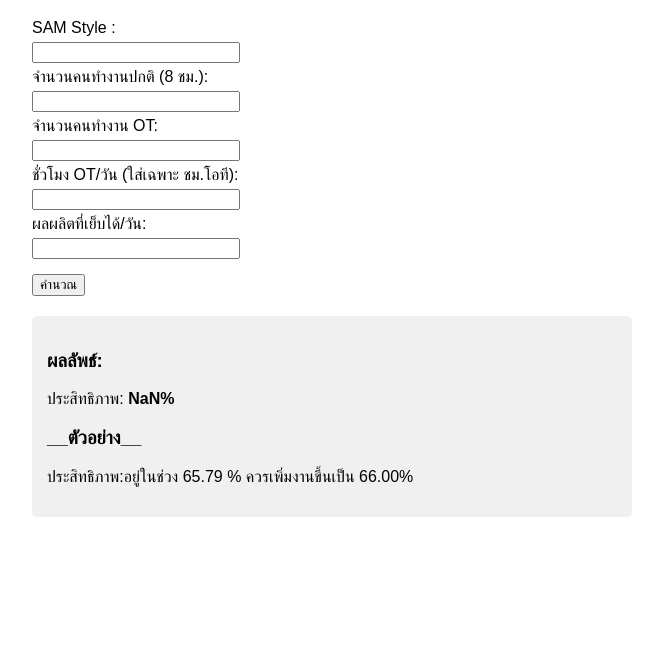
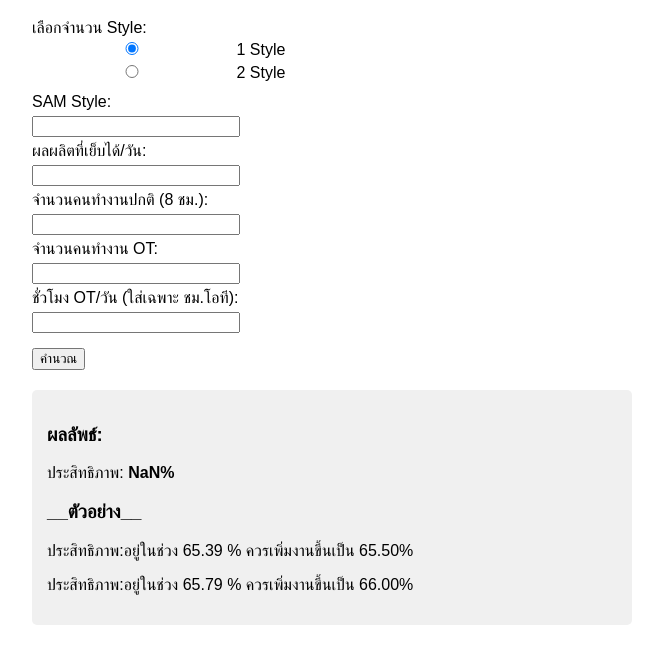
Before and after one commit to TuMCWN/EFF_prapakorn, a plain HTML site: page index.html in a window 1280 px wide. Both pictures are taken after a click on the button "คำนวณ". Shown: the part 89-752 px from the top of the page, without its empty margins (308-971 px from the left). Drawn offline with Linux system fonts and the light colour scheme.

Commit message:
index.html

```diff
--- a/index.html
+++ b/index.html
@@ -7,15 +7,45 @@
         .container { max-width: 600px; margin: auto; }
         input { margin: 5px 0; width: 200px; }
         .result { margin-top: 20px; padding: 15px; background: #f0f0f0; border-radius: 5px; }
+        .style-option { margin: 10px 0; }
     </style>
 </head>
 <body>
     <div class="container">
         <h1>คำนวณประสิทธิภาพรายวัน</h1>
         <form id="calcForm">
-            <label>SAM Style :</label><br>
-            <input type="number" step="0.01" id="sam" required><br>
+            <!-- เลือกจำนวน Style -->
+            <div class="style-option">
+                <label>เลือกจำนวน Style:</label><br>
+                <input type="radio" id="style1" name="styleOption" value="1" checked onclick="toggleStyleFields()"> 1 Style<br>
+                <input type="radio" id="style2" name="styleOption" value="2" onclick="toggleStyleFields()"> 2 Style<br>
+            </div>
 
+            <!-- ฟิลด์สำหรับ 1 Style -->
+            <div id="style1Fields">
+                <label>SAM Style:</label><br>
+                <input type="number" step="0.01" id="sam" required><br>
+
+                <label>ผลผลิตที่เย็บได้/วัน:</label><br>
+                <input type="number" id="actual" required><br>
+            </div>
+
+            <!-- ฟิลด์สำหรับ 2 Style -->
+            <div id="style2Fields" style="display: none;">
+                <label>SAM Style ที่ 1:</label><br>
+                <input type="number" step="0.01" id="sam1" required><br>
+
+                <label>SAM Style ที่ 2:</label><br>
+                <input type="number" step="0.01" id="sam2" required><br>
+
+                <label>ผลผลิตที่เย็บได้/วัน ที่ 1:</label><br>
+                <input type="number" id="actual1" required><br>
+
+                <label>ผลผลิตที่เย็บได้/วัน ที่ 2:</label><br>
+                <input type="number" id="actual2" required><br>
+            </div>
+
+            <!-- ฟิลด์ทั่วไป -->
             <label>จำนวนคนทำงานปกติ (8 ชม.):</label><br>
             <input type="number" id="normalPeople" required><br>
 
@@ -25,38 +55,65 @@
             <label>ชั่วโมง OT/วัน (ใส่เฉพาะ ชม.โอที):</label><br>
             <input type="number" id="otHours" required><br>
 
-            <label>ผลผลิตที่เย็บได้/วัน:</label><br>
-            <input type="number" id="actual" required><br>
-
+            <!-- ปุ่มคำนวณ -->
             <button type="button" onclick="calculate()" style="margin-top:10px;">คำนวณ</button>
         </form>
 
+        <!-- ผลลัพธ์ -->
         <div class="result" id="result"></div>
     </div>
 
     <script>
+        // ฟังก์ชันสำหรับสลับแสดงฟิลด์ตามจำนวน Style ที่เลือก
+        function toggleStyleFields() {
+            const style1Fields = document.getElementById('style1Fields');
+            const style2Fields = document.getElementById('style2Fields');
+            const style1Option = document.getElementById('style1').checked;
+
+            if (style1Option) {
+                style1Fields.style.display = 'block';
+                style2Fields.style.display = 'none';
+            } else {
+                style1Fields.style.display = 'none';
+                style2Fields.style.display = 'block';
+            }
+        }
+
+        // ฟังก์ชันคำนวณประสิทธิภาพ
         function calculate() {
-            const sam = parseFloat(document.getElementById('sam').value);
             const normalPeople = parseFloat(document.getElementById('normalPeople').value);
             const otPeople = parseFloat(document.getElementById('otPeople').value);
             const otHours = parseFloat(document.getElementById('otHours').value);
-            const actual = parseFloat(document.getElementById('actual').value);
 
             // คำนวณ Total Time (นาที)
             const totalTime = (normalPeople * 8 * 60) + (otPeople * otHours * 60);
 
-            // คำนวณ Expected Output
-            const expected = totalTime / sam;
+            let eff;
+            if (document.getElementById('style1').checked) {
+                // กรณี 1 Style
+                const sam = parseFloat(document.getElementById('sam').value);
+                const actual = parseFloat(document.getElementById('actual').value);
 
-            // คำนวณประสิทธิภาพ (%EFF)
-            const eff = (actual / expected) * 100;
+                const expected = totalTime / sam;
+                eff = (actual / expected) * 100;
+            } else {
+                // กรณี 2 Style
+                const sam1 = parseFloat(document.getElementById('sam1').value);
+                const sam2 = parseFloat(document.getElementById('sam2').value);
+                const actual1 = parseFloat(document.getElementById('actual1').value);
+                const actual2 = parseFloat(document.getElementById('actual2').value);
+
+                const totalOutput = (actual1 * sam1) + (actual2 * sam2);
+                eff = (totalOutput / totalTime) * 100;
+            }
 
             // แสดงผลลัพธ์
             document.getElementById('result').innerHTML = `
                 <h3>ผลลัพธ์:</h3>
                 <p>ประสิทธิภาพ: <strong>${eff.toFixed(2)}%</strong></p>
                 <h3>__ตัวอย่าง__</h3>
-                                <p>ประสิทธิภาพ:อยู่ในช่วง 65.79 % ควรเพิ่มงานขึ้นเป็น 66.00%</p>
+                <p>ประสิทธิภาพ:อยู่ในช่วง 65.39 % ควรเพิ่มงานขึ้นเป็น 65.50%</p>
+                <p>ประสิทธิภาพ:อยู่ในช่วง 65.79 % ควรเพิ่มงานขึ้นเป็น 66.00%</p>
             `;
         }
     </script>
```
